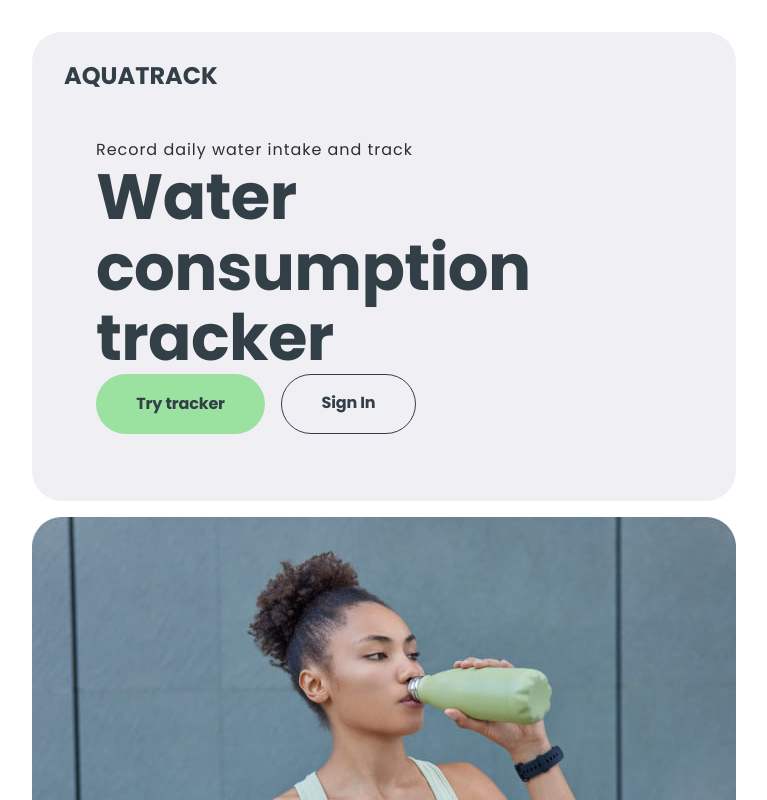
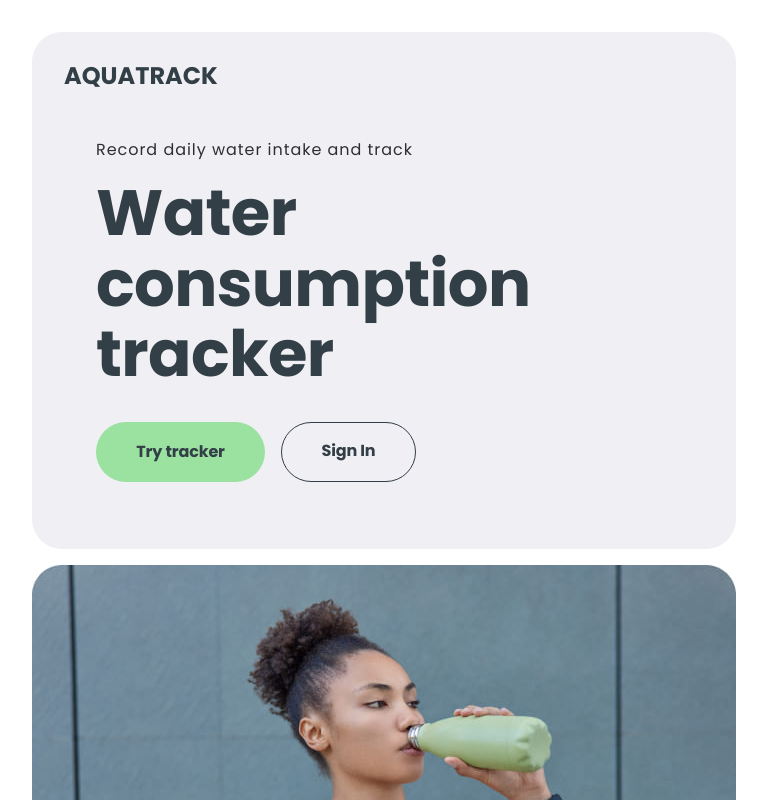
Before and after one commit to andrew-sistuk/WaterIn, a React (Vite) app: page / in a window 1280 px wide. Shown: the top 800 px of the page, without its empty margins (256-1023 px from the left). Built offline with nearby package versions, Linux system fonts and the light colour scheme.

Commit message:
"Removed unnecessary CSS code and added a closing bracket"

```diff
--- a/src/index.css
+++ b/src/index.css
@@ -1,12 +1,3 @@
-/* src/index.css */
-:root {
-  --main-black-color: #2f2f2f;
-  --main-black-gray-color: #323f47;
-  --main-green-color: #9be1a0;
-  --main-gray-color: #f0eff4;
-  --main-white-color: #ffffff;
-}
-
 :root {
   --main-black-color: #2f2f2f;
   --main-black-gray-color: #323f47;
@@ -18,6 +9,7 @@
   color: var(--main-black-gray-color);
   font-family: 'Poppins', sans-serif;
   font-weight: 700;
+}
 
 h1,
 h2,
```
